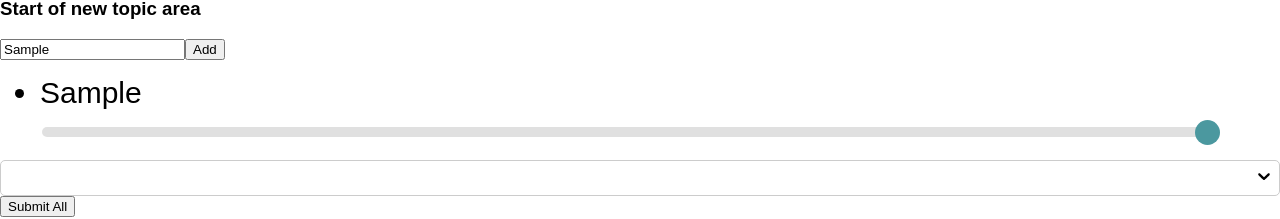
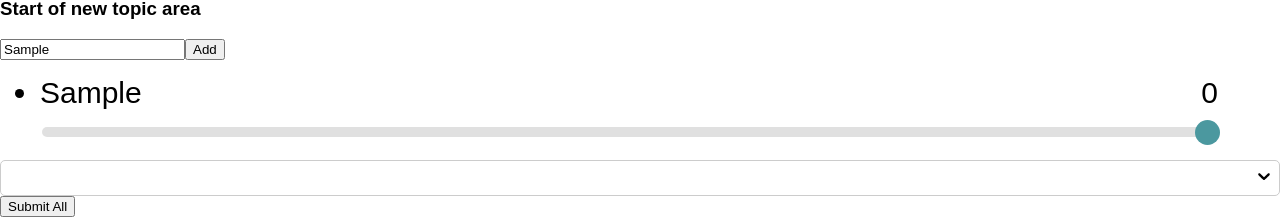
Before and after one commit to SchoolOfCode/bc13_w9_project-frontend-object-mutate-ninja-turtles-front, a React (Create React App) app in the folder reflections-project/: page /assessment in a window 1280 px wide. Both pictures are taken after typing "Sample" into the empty fields and a click on the button "Add". Shown: the part 188-407 px from the top of the page. Built offline with nearby package versions, Linux system fonts and the light colour scheme; a web font is replaced by a local one.

Commit message:
changes in css in relation to the sliders and the value

```diff
--- a/reflections-project/src/components/Assessment/Body/TopicsList/TopicItem/TopicItem.css
+++ b/reflections-project/src/components/Assessment/Body/TopicsList/TopicItem/TopicItem.css
@@ -33,7 +33,12 @@
     background: #006d77;
     cursor: pointer;
   }
-  #topicNames {
 
-
+  .topicStats{
+    width: 100%;
+    display: flex;
+    align-items: center;
+    justify-content: space-between;
+    flex-direction: row;
+    list-style: none;
   }
--- a/reflections-project/src/components/Assessment/Body/TopicsList/TopicItem/TopicItem.js
+++ b/reflections-project/src/components/Assessment/Body/TopicsList/TopicItem/TopicItem.js
@@ -6,7 +6,10 @@ function TopicItem({ text, sliderValue, setSliderValue }) {
   return (
     <div className="slidecontainer">
       <li id="topicNames">
-        {text}
+        <div class="topicStats">
+          {text} <span class="sliderValue">{sliderValue}</span>
+        </div>
+
         <input
           onChange={(e) =>
             console.log(e.target.value) || setSliderValue(e.target.value)
@@ -19,7 +22,6 @@ function TopicItem({ text, sliderValue, setSliderValue }) {
         />
         {/* <p id="rangeValue">10</p> */}
         {/* <input type="range" min="1" max="10" onClick={Slider}></input> */}
-        {sliderValue}
       </li>
     </div>
   );
--- a/reflections-project/src/components/Assessment/Body/TopicsList/TopicList.js
+++ b/reflections-project/src/components/Assessment/Body/TopicsList/TopicList.js
@@ -1,7 +1,7 @@
 import React from "react";
 import TopicItem from "./TopicItem/TopicItem";
 
-function TopicList({ topics, changeSlider, sliderValue, setSliderValue }) {
+function TopicList({ topics, sliderValue, setSliderValue }) {
   return (
     <div>
       <ul>
@@ -9,7 +9,7 @@ function TopicList({ topics, changeSlider, sliderValue, setSliderValue }) {
           <TopicItem
             key={i}
             text={topic.text} //Doesn't like on submit
-            sliderValue={topic.value}
+            sliderValue={topic.score}
             setSliderValue={(value) => setSliderValue(topic.text, value)}
           />
         ))}
```
